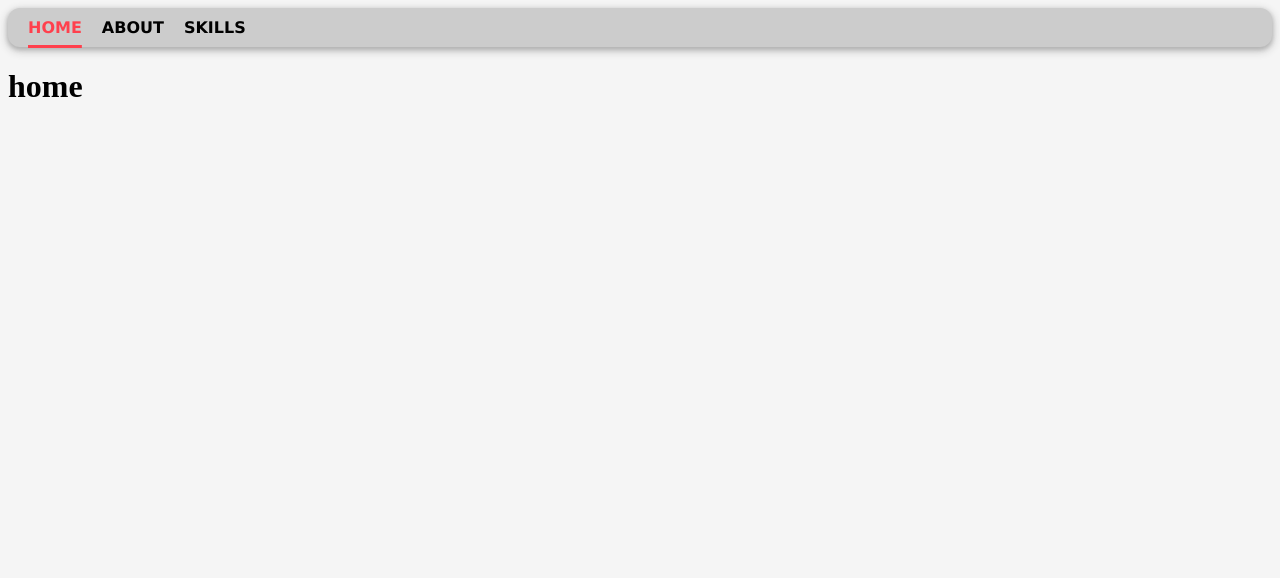
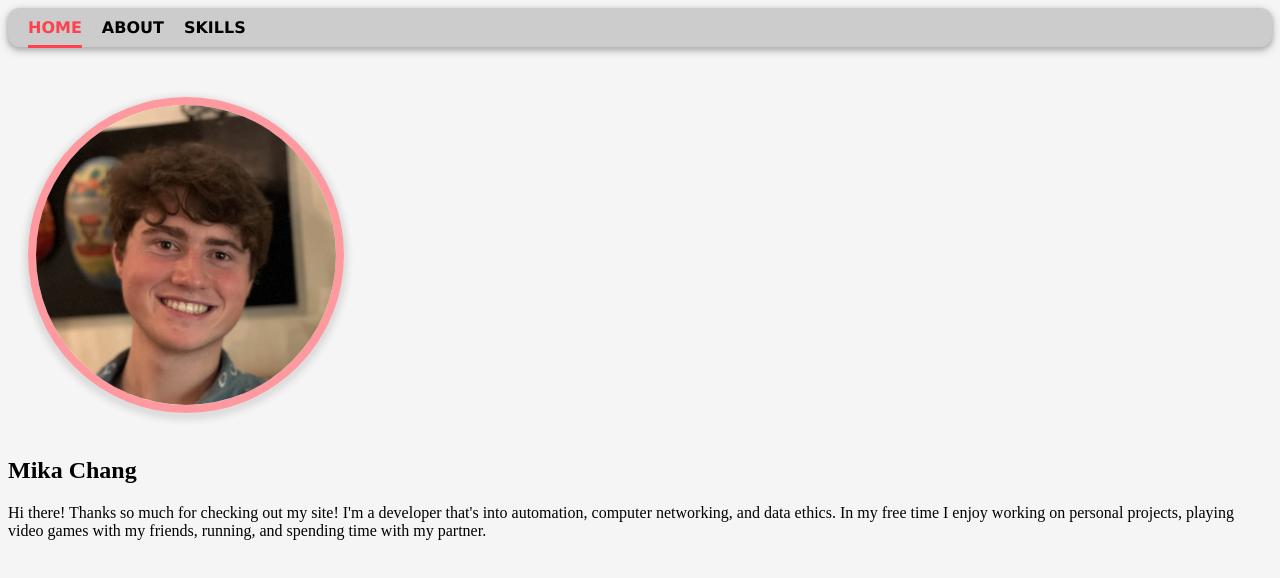
Before and after one commit to Mika-Chang/Mika-Chang.github.io, a SvelteKit app: page / in a window 1280 px wide. Shown: the top 578 px of the page. Built offline with nearby package versions, Linux system fonts and the light colour scheme.

Commit message:
"Added a bio to the home page"

```diff
--- a/src/routes/+page.svelte
+++ b/src/routes/+page.svelte
@@ -1 +1,36 @@
-<h1>home</h1>
+<script>
+</script>
+
+<div class="container">
+    <div>
+        <img src="/images/cropped_pfp.jpeg" alt="A picture of me (Mika Chang)">
+    </div>
+    <div class="bio">
+        <h2>Mika Chang</h2>
+        <p>
+            Hi there! Thanks so much for checking out my site! I'm a developer that's into
+            automation, computer networking, and data ethics. In my free time I enjoy
+            working on personal projects, playing video games with my friends, running,
+            and spending time with my partner.
+        </p>
+    </div>
+</div>
+
+<style>
+    .container{
+        display: flex;
+        flex-wrap: wrap;
+        /*flex-direction: column;*/
+    }
+    img {
+        height: 300px;
+        width: 300px;
+        margin: 20px;
+        margin-top: 50px;
+        border-radius: 50%;
+        border-style: solid;
+        border-width: 8px;
+        border-color: #FF99A0;
+        box-shadow: 0 4px 10px hsl(0, 0%, 90%), 0 3px 10px hsl(0, 0%, 70%);
+    }
+</style>
```
Also changed, not shown: static/images/cropped_pfp.jpeg (added).
